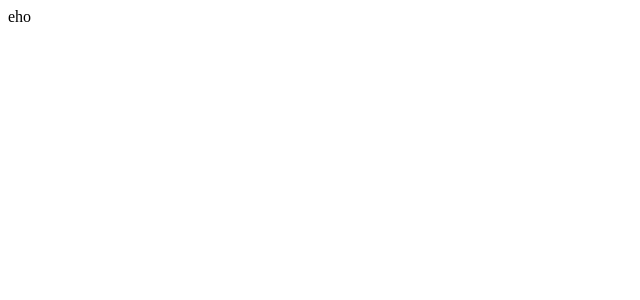
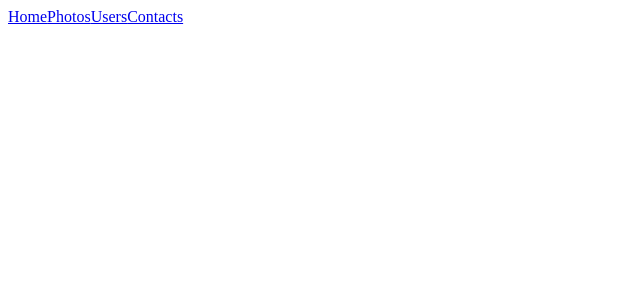
Before and after one commit to peter1998/PhotoNest, a React (Create React App) app in the folder client/: page / in a window 1280 px wide. Shown: the top 300 px of the page, without its empty margins (0-640 px from the left). Built offline with nearby package versions, Linux system fonts and the light colour scheme.

Commit message:
[C] initiated navbar

```diff
--- a/client/src/components/ContactsPage.js
+++ b/client/src/components/ContactsPage.js
@@ -1,8 +1,13 @@
 import React, { Component } from "react";
+import NavBar from "./NavBar";
 
 class ContactsPage extends Component {
   render() {
-    return <div>contact</div>;
+    return (
+      <div>
+        <NavBar />
+      </div>
+    );
   }
 }
 
--- a/client/src/components/HomePage.js
+++ b/client/src/components/HomePage.js
@@ -1,8 +1,13 @@
 import React, { Component } from "react";
+import NavBar from "./NavBar";
 
 class HomePage extends Component {
   render() {
-    return <div>eho</div>;
+    return (
+      <div>
+        <NavBar />
+      </div>
+    );
   }
 }
 
--- /dev/null
+++ b/client/src/components/NavBar.js
@@ -0,0 +1,15 @@
+import React from "react";
+import { Link } from "react-router-dom";
+
+const NavBar = () => {
+  return (
+    <nav>
+      <Link to="/">Home</Link>
+      <Link to="/photo">Photos</Link>
+      <Link to="/users">Users</Link>
+      <Link to="/contacts">Contacts</Link>
+    </nav>
+  );
+};
+
+export default NavBar;
--- a/client/src/components/PhotoPage.js
+++ b/client/src/components/PhotoPage.js
@@ -1,8 +1,13 @@
 import React, { Component } from "react";
+import NavBar from "./NavBar";
 
 class PhotosPage extends Component {
   render() {
-    return <div>photo</div>;
+    return (
+      <div>
+        <NavBar />
+      </div>
+    );
   }
 }
 
--- a/client/src/components/UsersPage.js
+++ b/client/src/components/UsersPage.js
@@ -1,9 +1,14 @@
 // src/components/UsersPage.js
 import React, { Component } from "react";
+import NavBar from "./NavBar";
 
 class UsersPage extends Component {
   render() {
-    return <div>users</div>;
+    return (
+      <div>
+        <NavBar />
+      </div>
+    );
   }
 }
 
```
